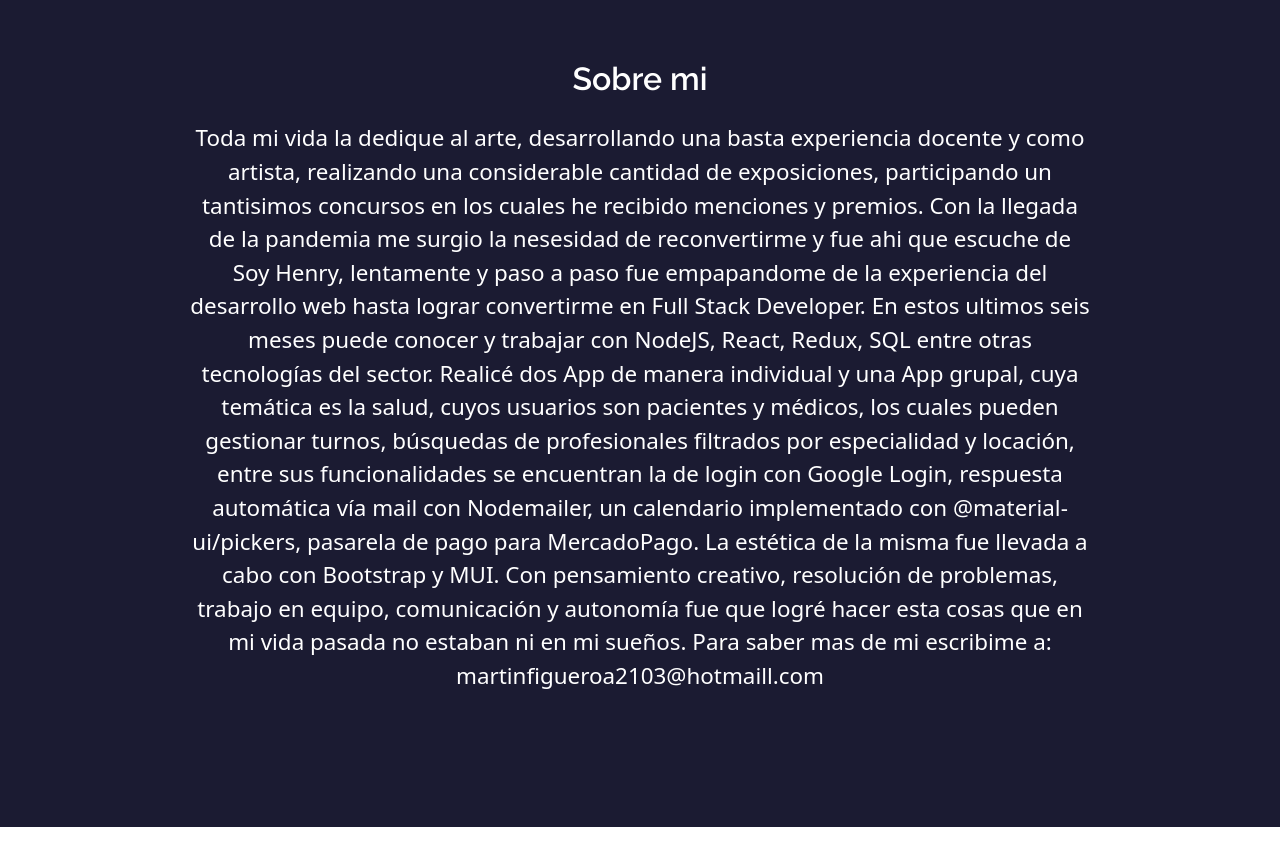
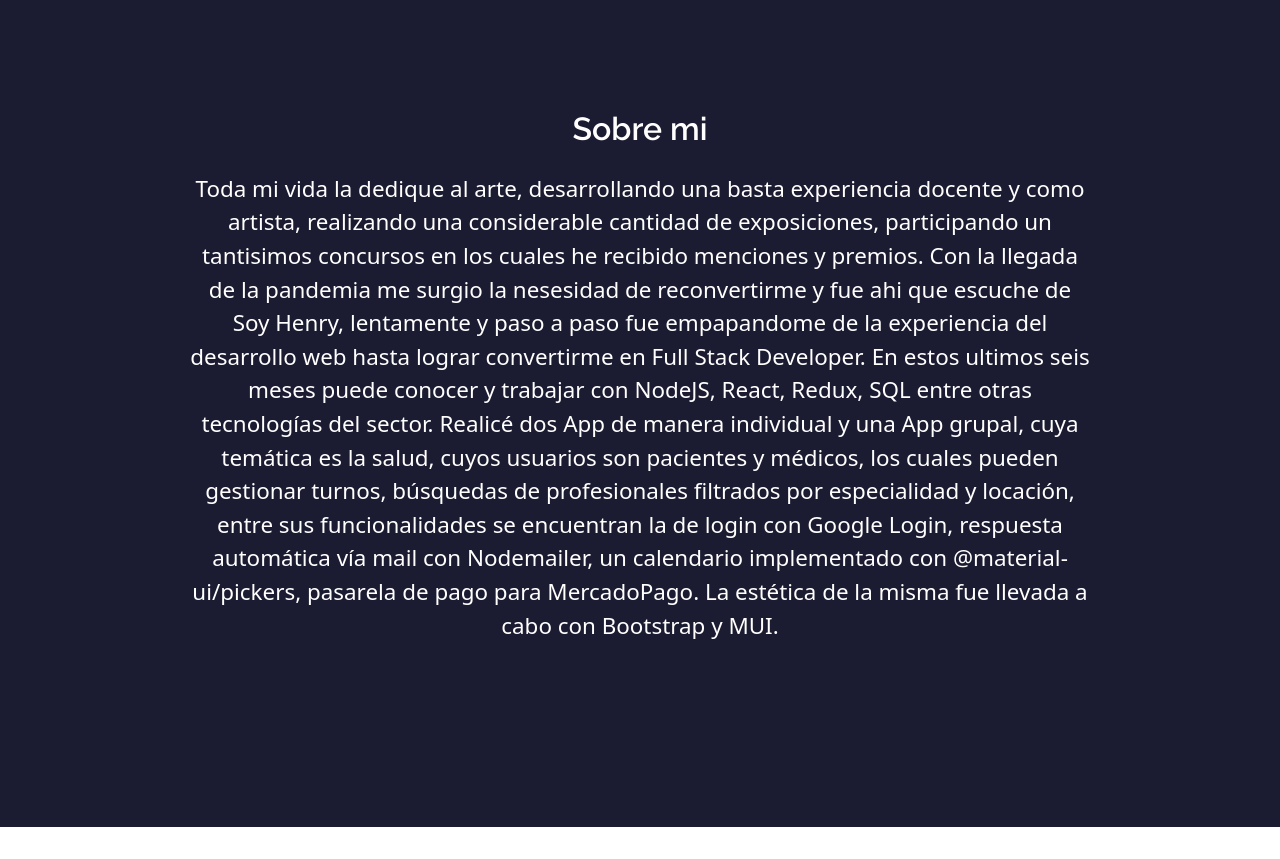
Before and after one commit to Supermacaco86/portfolio-boostrap, a plain HTML site: page index.html in a window 1280 px wide. Shown: the part 1040-1899 px from the top of the page. Drawn offline with nearby package versions, Linux system fonts and the light colour scheme.

Commit message:
achique texto sobre mi

```diff
--- a/index.html
+++ b/index.html
@@ -66,8 +66,7 @@
         <section id="sobre-mi" class="sobre-mi seccion-oscura">
           <div class="contenedor">
             <h2 class="seccion-titulo">Sobre mi</h2>
-            <p class="seccion-texto">Toda mi vida la dedique al arte, desarrollando una basta experiencia docente y como artista, realizando una considerable cantidad de exposiciones, participando un tantisimos concursos en los cuales he recibido menciones y premios. Con la llegada de la pandemia me surgio la nesesidad de reconvertirme y fue ahi que escuche de Soy Henry, lentamente y paso a paso fue empapandome de la experiencia del desarrollo web hasta lograr convertirme en Full Stack Developer. En estos ultimos seis meses puede conocer y trabajar con NodeJS, React, Redux, SQL entre otras tecnologías del sector. Realicé dos App de manera individual y una App grupal, cuya temática es la salud, cuyos usuarios son pacientes y médicos, los cuales pueden gestionar turnos, búsquedas de profesionales filtrados por especialidad y locación, entre sus funcionalidades se encuentran la de login con Google Login, respuesta automática vía mail con Nodemailer, un calendario implementado con @material-ui/pickers, pasarela de pago para MercadoPago. La estética de la misma fue llevada a cabo con Bootstrap y MUI. Con pensamiento creativo, resolución de problemas, trabajo en equipo, comunicación y autonomía fue que logré hacer esta cosas que en mi vida pasada no estaban ni en mi sueños.
-              Para saber mas de mi escribime a: martinfigueroa2103@hotmaill.com</p>
+            <p class="seccion-texto">Toda mi vida la dedique al arte, desarrollando una basta experiencia docente y como artista, realizando una considerable cantidad de exposiciones, participando un tantisimos concursos en los cuales he recibido menciones y premios. Con la llegada de la pandemia me surgio la nesesidad de reconvertirme y fue ahi que escuche de Soy Henry, lentamente y paso a paso fue empapandome de la experiencia del desarrollo web hasta lograr convertirme en Full Stack Developer. En estos ultimos seis meses puede conocer y trabajar con NodeJS, React, Redux, SQL entre otras tecnologías del sector. Realicé dos App de manera individual y una App grupal, cuya temática es la salud, cuyos usuarios son pacientes y médicos, los cuales pueden gestionar turnos, búsquedas de profesionales filtrados por especialidad y locación, entre sus funcionalidades se encuentran la de login con Google Login, respuesta automática vía mail con Nodemailer, un calendario implementado con @material-ui/pickers, pasarela de pago para MercadoPago. La estética de la misma fue llevada a cabo con Bootstrap y MUI.</p>
           </div>
         </section>
 
```
